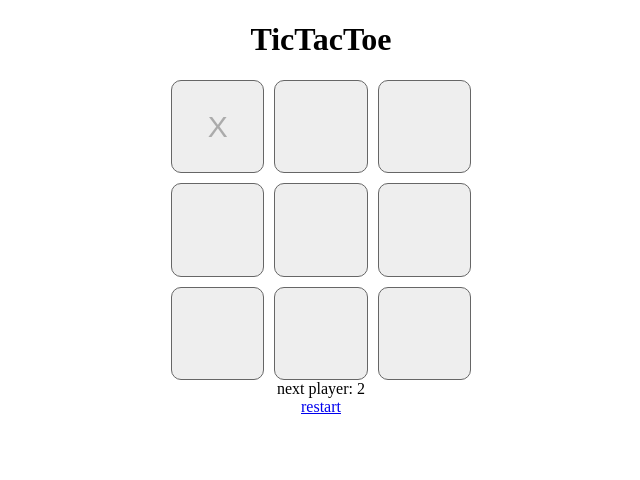
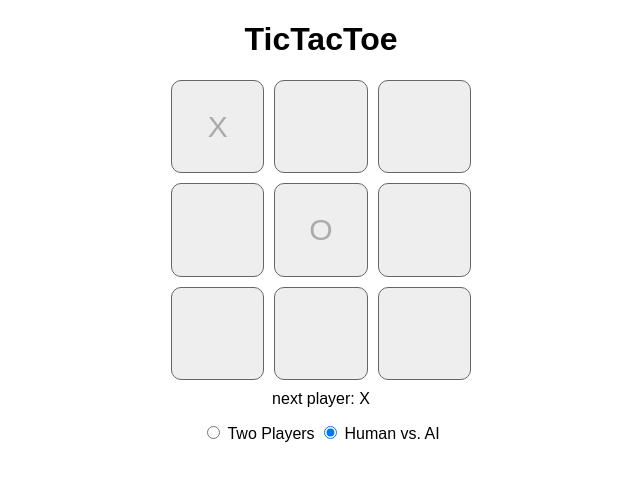
Before and after one commit to fheyen/jsGames, a plain HTML site: page tictactoe/index.html in a window 1280 px wide. Both pictures are taken after a click on the button 536 px from the left and 126 px from the top of the page. Shown: the whole page, without its empty margins (319-959 px from the left). Drawn offline with Linux system fonts and the light colour scheme.

Commit message:
finished AI

```diff
--- a/tictactoe/index.html
+++ b/tictactoe/index.html
@@ -15,7 +15,7 @@
     <title>TicTacToe</title>
 </head>
 
-<body onload="init()">
+<body onload="init(false)">
 
     <div id="page">
         <h1>TicTacToe</h1>
@@ -33,8 +33,13 @@
         <div id="message">
 
         </div>
-        <div>
-            <a href="./index.html">restart</a>
+        <div id="control">
+            <fieldset>
+                <input type="radio" id="twoPlayers" name="mode" value="twoPlayers" onchange="init(this.checked)">
+                <label for="twoPlayers"> Two Players</label>
+                <input type="radio" id="humanVsAi" name="mode" value="humanVsAi" checked onchange="init(!this.checked)">
+                <label for="humanVsAi"> Human vs. AI</label>
+            </fieldset>
         </div>
     </div>
 
--- a/tictactoe/script.js
+++ b/tictactoe/script.js
@@ -1,10 +1,18 @@
 var TicTacToe = /** @class */ (function () {
+    /**
+     * Creates a new TicTacToe object.
+     * @param useAi if true, player 2 will be played by an artifical intelligence
+     */
     function TicTacToe(useAi) {
         this.useAi = useAi;
         this.state = (new Array(9)).fill(0);
         this.nextPlayer = 1;
         this.updateUI();
     }
+    /**
+     * Checks if the game is over eihter by winning or draw.
+     * @param state
+     */
     TicTacToe.prototype.isGameOver = function (state) {
         // check if board is full
         var full = true;
@@ -22,6 +30,10 @@ var TicTacToe = /** @class */ (function () {
         }
         return false;
     };
+    /**
+     * Returns the number of the winning player or null if no winner.
+     * @param state
+     */
     TicTacToe.prototype.getWinner = function (state) {
         // check rows
         for (var i = 0; i < 7; i += 3) {
@@ -52,13 +64,17 @@ var TicTacToe = /** @class */ (function () {
         }
         return null;
     };
+    /**
+     * Called if a player has clicked on a button.
+     * @param position
+     */
     TicTacToe.prototype.buttonClicked = function (position) {
         if (this.state[position] !== 0) {
             // illegal button press
             return;
         }
         if (!this.isGameOver(this.state)) {
-            console.log("player " + this.nextPlayer + " chose " + position);
+            console.log("player " + this.getPlayerSymbol(this.nextPlayer) + " chose " + position);
             // set state
             this.state[position] = this.nextPlayer;
             // switch player
@@ -66,7 +82,7 @@ var TicTacToe = /** @class */ (function () {
             // let AI play
             if (this.nextPlayer === 2 && this.useAi && !this.isGameOver(this.state)) {
                 // player 2 is the AI
-                var decision = this.makeDecision();
+                var decision = this.testDecisionSubtree(this.state, 2, 0).choice;
                 this.buttonClicked(decision);
             }
         }
@@ -76,55 +92,50 @@ var TicTacToe = /** @class */ (function () {
         if (this.isGameOver(this.state)) {
             var winner = this.getWinner(this.state);
             if (winner !== null) {
-                this.showMessage("winner: " + winner);
+                this.showMessage("game over!<br><br>winner: " + this.getPlayerSymbol(winner));
             }
             else {
-                this.showMessage("draw");
+                this.showMessage("game over!<br><br>draw");
             }
         }
     };
-    TicTacToe.prototype.makeDecision = function () {
-        // use artificial intelligence to choose best button
-        console.log("thinking..");
-        // try out all postions and check who wins
-        var choice = this.testDecisionSubtree(this.state, 2, 0).choice;
-        console.log(choice);
-        return choice;
-    };
     /**
+     * Use artificial intelligence to choose best button.
      * Tests all possible outcomes and returns a cost.
      * @param state
      * @param position
      */
     TicTacToe.prototype.testDecisionSubtree = function (state, player, recursionDepth) {
+        var choice;
+        var choices;
         // game over? stop recursion
         if (this.isGameOver(state)) {
             var winner = this.getWinner(state);
             if (winner === 1) {
                 // AI would lose
-                return {
+                choice = {
                     choice: null,
                     cost: 100
                 };
             }
             else if (winner === 0) {
                 // draw
-                return {
+                choice = {
                     choice: null,
                     cost: 50
                 };
             }
             else {
                 // AI would win
-                return {
+                choice = {
                     choice: null,
                     cost: 0
                 };
             }
         }
+        else {
             // play for both players alternating
-        player = player === 1 ? 2 : 1;
-        var choices = [];
+            choices = [];
             for (var i = 0; i < 9; i++) {
                 // test all free buttons
                 if (state[i] === 0) {
@@ -132,32 +143,53 @@ var TicTacToe = /** @class */ (function () {
                     var stateAfter = state.slice(0);
                     stateAfter[i] = player;
                     // test the decision
-                var value = this.testDecisionSubtree(stateAfter, player, ++recursionDepth);
-                var pad = "> ".repeat(recursionDepth);
+                    var value_1 = this.testDecisionSubtree(stateAfter, player === 1 ? 2 : 1, ++recursionDepth);
                     // remember choices
-                choices[i] = value.cost;
+                    choices[i] = value_1.cost;
                 }
             }
             // player 1 takes max., player 2 takes min.
+            var index = -1;
+            var value = void 0;
             if (player === 1) {
-            var max = Math.max.apply(Math, choices);
-            return {
-                choice: choices.indexOf(max),
-                cost: max
+                // get max value and corresponding index
+                value = -1;
+                for (var i = 0; i < choices.length; i++) {
+                    if (choices[i] > value) {
+                        value = choices[i];
+                        index = i;
+                    }
+                }
+            }
+            else {
+                // get max value and corresponding index
+                value = 101;
+                for (var i = 0; i < choices.length; i++) {
+                    if (choices[i] < value) {
+                        value = choices[i];
+                        index = i;
+                    }
+                }
+            }
+            choice = {
+                choice: index,
+                cost: value
             };
         }
-        else {
-            var min = Math.min.apply(Math, choices);
-            return {
-                choice: choices.indexOf(min),
-                cost: min
+        return choice;
     };
-        }
-    };
+    /**
+     * Displays a message on the UI.
+     * @param message
+     */
     TicTacToe.prototype.showMessage = function (message) {
         document.getElementById("message").innerHTML = message;
         console.log(message);
     };
+    /**
+     * Maps a player number to a symbol.
+     * @param player
+     */
     TicTacToe.prototype.getPlayerSymbol = function (player) {
         switch (player) {
             case 1:
@@ -168,31 +200,28 @@ var TicTacToe = /** @class */ (function () {
                 return "";
         }
     };
-    TicTacToe.prototype.stateToString = function (state, pad) {
-        var str = pad;
-        for (var i = 0; i < state.length; i++) {
-            str += state[i] + " ";
-            if ((i + 1) % 3 === 0) {
-                str += "\n" + pad;
-            }
-        }
-        return str;
-    };
+    /**
+     * Draws the UI.
+     */
     TicTacToe.prototype.updateUI = function () {
         var buttons = document.getElementsByTagName("button");
         var gameOver = this.isGameOver(this.state);
         for (var i = 0; i < buttons.length; i++) {
             buttons[i].innerHTML = this.getPlayerSymbol(this.state[i]);
-            if (this.state[i] !== 0 || gameOver) {
-                // disable button
-                buttons[i].disabled = true;
+            // disable or enable button
+            buttons[i].disabled = this.state[i] !== 0 || gameOver;
         }
-        }
-        this.showMessage("next player: " + this.nextPlayer);
+        this.showMessage("next player: " + this.getPlayerSymbol(this.nextPlayer));
     };
     return TicTacToe;
 }());
 var game;
-function init() {
-    game = new TicTacToe(false);
+/**
+ * Starts a new game.
+ * @param isTwoPlayerMode game mode
+ */
+function init(isTwoPlayerMode) {
+    console.log("\n~~~ new game ~~~");
+    console.log(isTwoPlayerMode ? "two player mode" : "human vs. AI mode");
+    game = new TicTacToe(!isTwoPlayerMode);
 }
--- a/tictactoe/style.css
+++ b/tictactoe/style.css
@@ -1,5 +1,6 @@
 #page {
     text-align: center;
+    font-family: sans-serif;
 }
 
 #game {
@@ -18,3 +19,16 @@
     background: #eee;
     font-size: 30px;
 }
+
+#message {
+    padding: 10px;
+}
+
+#game button:hover, #control a:hover {
+    background: steelblue;
+    color: white;
+}
+
+fieldset {
+    border: none;
+}
```
Also changed, not shown: tictactoe/script.ts (+75 -51 lines). Lines whose indentation alone changed are shown as unchanged.
